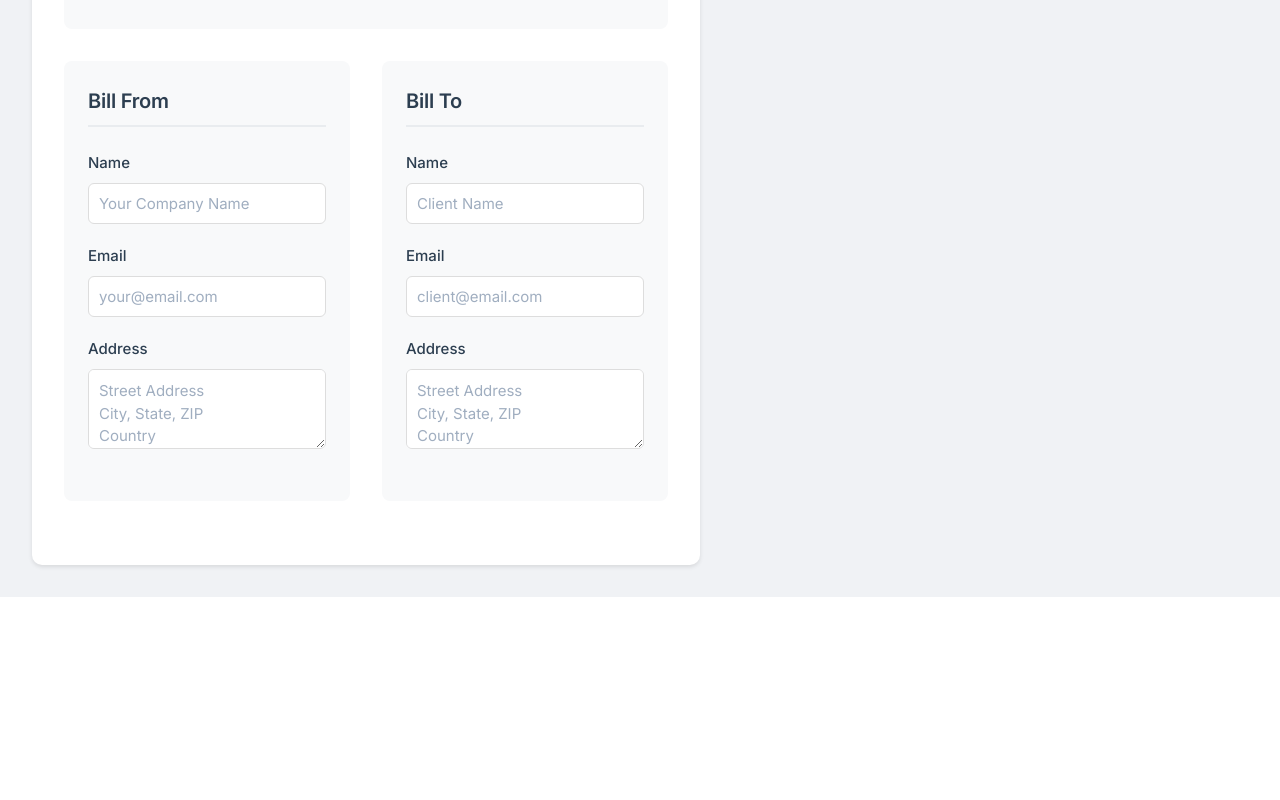
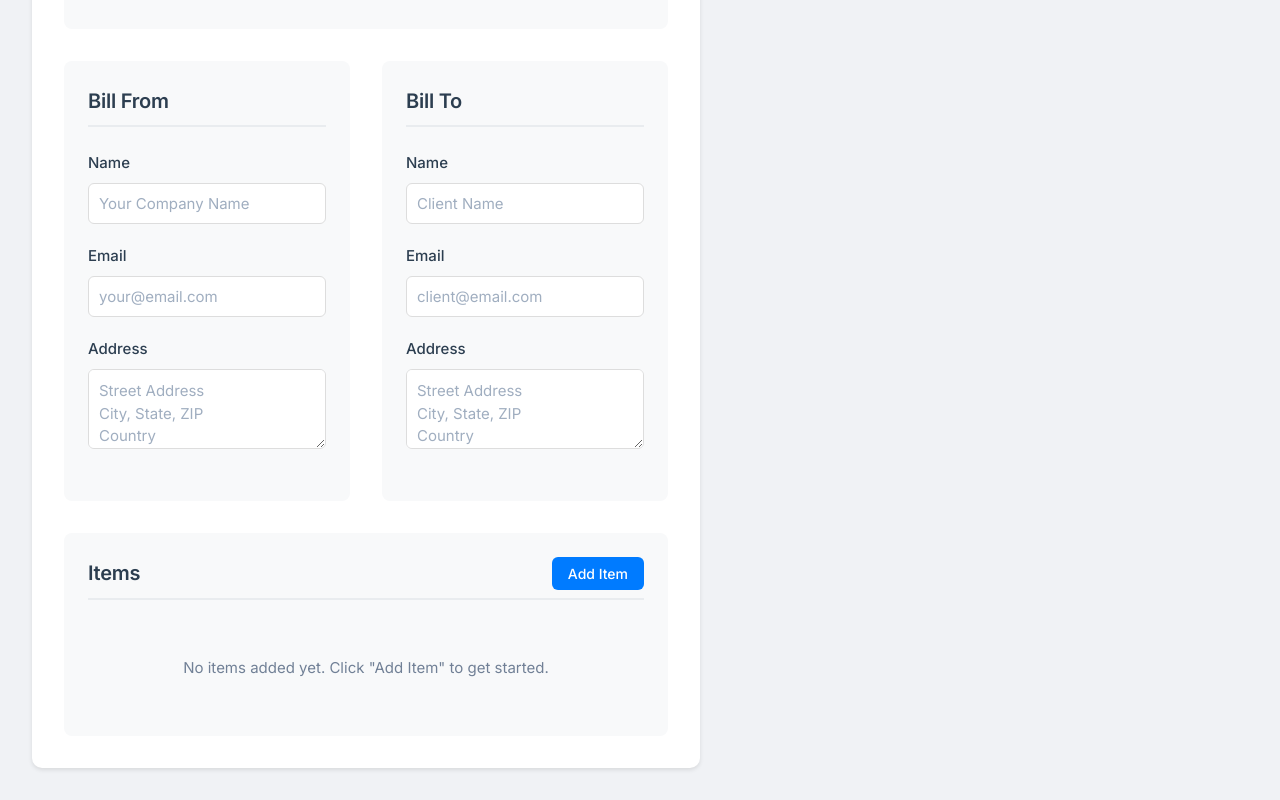
Before and after one commit to hassamimtiaz/invoice-generator, a React (Vite) app: page / in a window 1280 px wide. Shown: the part 382-1182 px from the top of the page. Before the commit the page ends 979 px from the top, so only its background shows below. Built offline with nearby package versions, Linux system fonts and the light colour scheme.

Commit message:
Add items section with local storage persistence

```diff
--- a/src/App.tsx
+++ b/src/App.tsx
@@ -1,5 +1,6 @@
 import InvoiceHeader from './components/InvoiceHeader'
 import BillingDetails from './components/BillingDetails'
+import Items from './components/Items'
 import './App.scss'
 
 function App() {
@@ -9,6 +10,7 @@ function App() {
         <h1>Invoice Generator</h1>
         <InvoiceHeader />
         <BillingDetails />
+        <Items />
       </div>
     </div>
   )
--- /dev/null
+++ b/src/components/Items.tsx
@@ -0,0 +1,161 @@
+import { useState, useEffect } from 'react';
+import type { InvoiceItem } from '../types';
+import '../styles/Items.scss';
+
+interface ItemErrors {
+  name?: string;
+  description?: string;
+  quantity?: string;
+  price?: string;
+}
+
+const Items = () => {
+  const [items, setItems] = useState<InvoiceItem[]>(() => {
+    const savedItems = localStorage.getItem('invoiceItems');
+    return savedItems ? JSON.parse(savedItems) : [];
+  });
+
+  const [errors, setErrors] = useState<{ [key: string]: ItemErrors }>({});
+
+  useEffect(() => {
+    localStorage.setItem('invoiceItems', JSON.stringify(items));
+  }, [items]);
+
+  const validateItem = (item: InvoiceItem): ItemErrors => {
+    const errors: ItemErrors = {};
+
+    if (!item.name.trim()) {
+      errors.name = 'Name is required';
+    }
+    if (item.name.length > 100) {
+      errors.name = 'Name must not exceed 100 characters';
+    }
+    if (item.description.length > 500) {
+      errors.description = 'Description must not exceed 500 characters';
+    }
+    if (item.quantity <= 0) {
+      errors.quantity = 'Quantity must be greater than 0';
+    }
+    if (item.price < 0) {
+      errors.price = 'Price cannot be negative';
+    }
+
+    return errors;
+  };
+
+  const addItem = () => {
+    const newItem: InvoiceItem = {
+      id: crypto.randomUUID(),
+      name: '',
+      description: '',
+      quantity: 1,
+      price: 0
+    };
+    setItems([...items, newItem]);
+  };
+
+  const updateItem = (id: string, field: keyof InvoiceItem, value: string | number) => {
+    const updatedItems = items.map(item => {
+      if (item.id === id) {
+        const updatedItem = { ...item, [field]: value };
+        const itemErrors = validateItem(updatedItem);
+        setErrors(prev => ({
+          ...prev,
+          [id]: itemErrors
+        }));
+        return updatedItem;
+      }
+      return item;
+    });
+    setItems(updatedItems);
+  };
+
+  const deleteItem = (id: string) => {
+    setItems(items.filter(item => item.id !== id));
+    setErrors(prev => {
+      const newErrors = { ...prev };
+      delete newErrors[id];
+      return newErrors;
+    });
+  };
+
+  return (
+    <div className="items-section">
+      <h2>
+        Items
+        <button onClick={addItem}>Add Item</button>
+      </h2>
+      <div className="items-list">
+        {items.length === 0 ? (
+          <div className="empty-state">No items added yet. Click "Add Item" to get started.</div>
+        ) : (
+          items.map(item => (
+            <div key={item.id} className="item">
+              <div className="form-group">
+                <label htmlFor={`name-${item.id}`}>Name</label>
+                <input
+                  type="text"
+                  id={`name-${item.id}`}
+                  value={item.name}
+                  onChange={(e) => updateItem(item.id, 'name', e.target.value)}
+                  maxLength={100}
+                />
+                {errors[item.id]?.name && (
+                  <span className="error">{errors[item.id].name}</span>
+                )}
+              </div>
+              <div className="form-group">
+                <label htmlFor={`description-${item.id}`}>Description</label>
+                <textarea
+                  id={`description-${item.id}`}
+                  value={item.description}
+                  onChange={(e) => updateItem(item.id, 'description', e.target.value)}
+                  maxLength={500}
+                />
+                {errors[item.id]?.description && (
+                  <span className="error">{errors[item.id].description}</span>
+                )}
+              </div>
+              <div className="form-group">
+                <label htmlFor={`quantity-${item.id}`}>Quantity</label>
+                <input
+                  type="number"
+                  id={`quantity-${item.id}`}
+                  value={item.quantity}
+                  onChange={(e) => updateItem(item.id, 'quantity', parseInt(e.target.value) || 0)}
+                  min="1"
+                />
+                {errors[item.id]?.quantity && (
+                  <span className="error">{errors[item.id].quantity}</span>
+                )}
+              </div>
+              <div className="form-group">
+                <label htmlFor={`price-${item.id}`}>Price</label>
+                <input
+                  type="number"
+                  id={`price-${item.id}`}
+                  value={item.price}
+                  onChange={(e) => updateItem(item.id, 'price', parseFloat(e.target.value) || 0)}
+                  min="0"
+                  step="0.01"
+                />
+                {errors[item.id]?.price && (
+                  <span className="error">{errors[item.id].price}</span>
+                )}
+              </div>
+              <button
+                className="delete-btn"
+                onClick={() => deleteItem(item.id)}
+                aria-label="Delete item"
+              >
+                ×
+              </button>
+            </div>
+          ))
+        )}
+      </div>
+    </div>
+  );
+};
+
+export default Items;
--- /dev/null
+++ b/src/styles/Items.scss
@@ -0,0 +1,118 @@
+.items-section {
+  margin-top: 2rem;
+  background-color: #f8f9fa;
+  padding: 1.5rem;
+  border-radius: 8px;
+
+  h2 {
+    font-size: 1.25rem;
+    color: #2c3e50;
+    margin-bottom: 1.5rem;
+    padding-bottom: 0.5rem;
+    border-bottom: 2px solid #e9ecef;
+    font-weight: 600;
+    letter-spacing: -0.25px;
+    display: flex;
+    justify-content: space-between;
+    align-items: center;
+
+    button {
+      background-color: #007bff;
+      color: white;
+      border: none;
+      padding: 0.5rem 1rem;
+      border-radius: 6px;
+      font-size: 0.875rem;
+      font-weight: 500;
+      cursor: pointer;
+      transition: background-color 0.2s ease;
+
+      &:hover {
+        background-color: #0056b3;
+      }
+    }
+  }
+
+  .items-list {
+    display: flex;
+    flex-direction: column;
+    gap: 1rem;
+  }
+
+  .item {
+    display: grid;
+    grid-template-columns: 2fr 3fr 1fr 1fr auto;
+    gap: 1rem;
+    align-items: start;
+    padding: 1rem;
+    background-color: white;
+    border-radius: 6px;
+    box-shadow: 0 1px 2px rgba(0, 0, 0, 0.05);
+
+    .form-group {
+      margin: 0;
+
+      label {
+        display: block;
+        margin-bottom: 0.5rem;
+        font-weight: 500;
+        color: #2c3e50;
+        font-size: 0.875rem;
+      }
+
+      input, textarea {
+        width: 100%;
+        padding: 0.5rem;
+        border: 1px solid #ddd;
+        border-radius: 4px;
+        font-size: 0.875rem;
+        font-family: inherit;
+
+        &:focus {
+          outline: none;
+          border-color: #007bff;
+          box-shadow: 0 0 0 2px rgba(0, 123, 255, 0.25);
+        }
+      }
+
+      textarea {
+        resize: vertical;
+        min-height: 38px;
+      }
+
+      .error {
+        color: #e53e3e;
+        font-size: 0.75rem;
+        margin-top: 0.25rem;
+      }
+    }
+
+    .delete-btn {
+      background-color: #fff;
+      color: #e53e3e;
+      border: 1px solid #e53e3e;
+      padding: 0.5rem;
+      border-radius: 4px;
+      cursor: pointer;
+      height: 38px;
+      width: 38px;
+      display: flex;
+      align-items: center;
+      justify-content: center;
+      align-self: flex-end;
+      transition: all 0.2s ease;
+
+      &:hover {
+        background-color: #e53e3e;
+        color: white;
+      }
+    }
+  }
+
+  .empty-state {
+    text-align: center;
+    padding: 2rem;
+    color: #718096;
+    font-size: 0.9375rem;
+  }
+}
--- /dev/null
+++ b/src/types/index.ts
@@ -0,0 +1,22 @@
+export interface InvoiceItem {
+  id: string;
+  name: string;
+  description: string;
+  quantity: number;
+  price: number;
+}
+
+export interface BillingInfo {
+  name: string;
+  email: string;
+  address: string;
+}
+
+export interface InvoiceData {
+  invoiceNumber: string;
+  invoiceDate: string;
+  dueDate: string;
+  billFrom: BillingInfo;
+  billTo: BillingInfo;
+  items: InvoiceItem[];
+}
```
